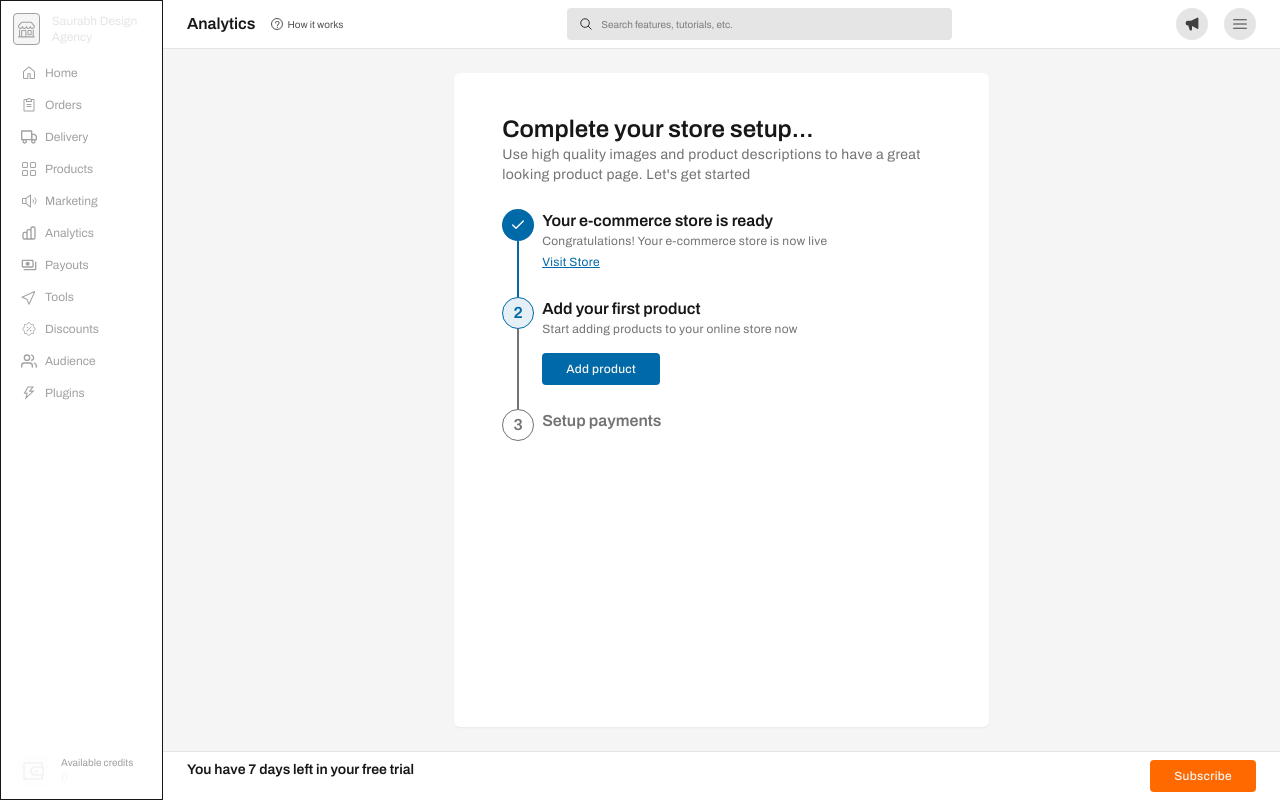
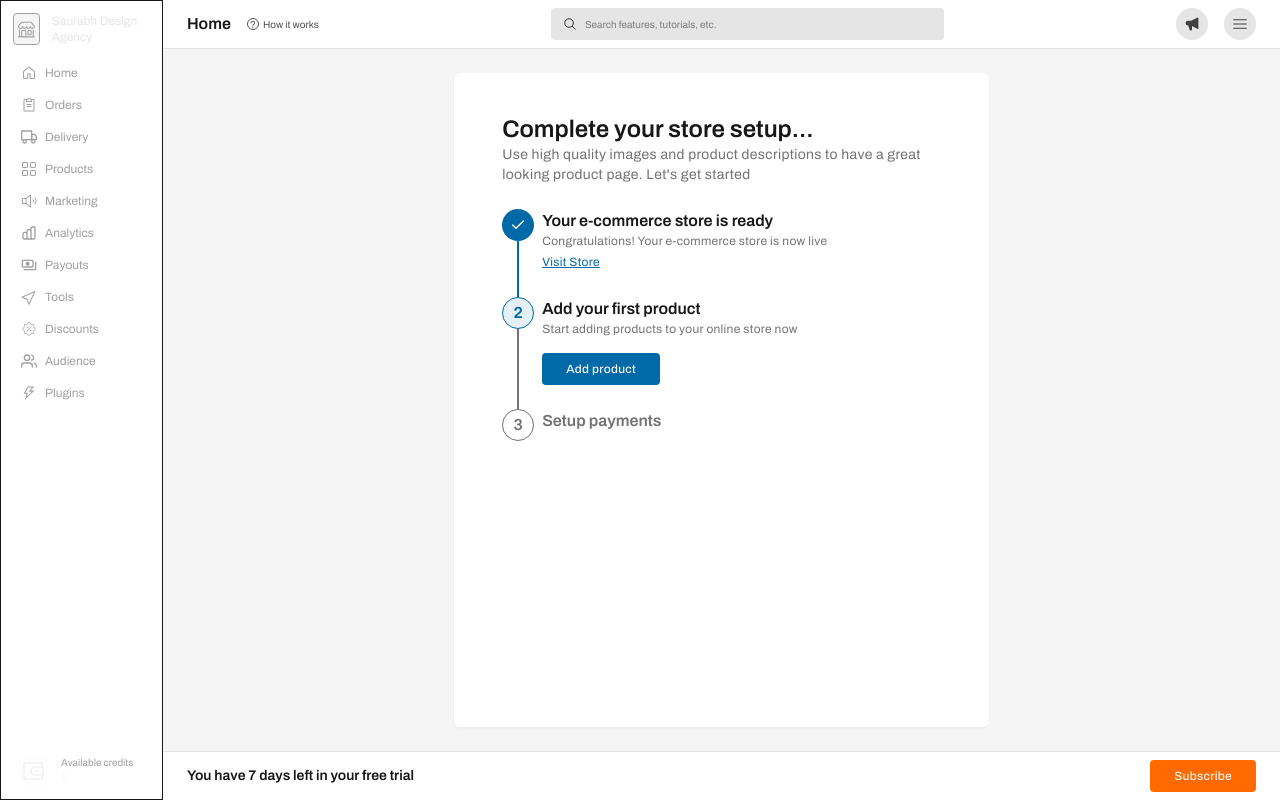
Before and after one commit to vishy312/dukan-clone, a Next.js app: page / in a window 1280 px wide. Built offline with nearby package versions, Linux system fonts and the light colour scheme.

Commit message:
active screen in header added

```diff
--- a/app/components/footer.tsx
+++ b/app/components/footer.tsx
@@ -3,7 +3,7 @@ import Button from "./button";
 
 const Footer = () => {
   return (
-    <footer className="flex justify-between items-start px-6 py-2 h-12">
+    <footer className="flex justify-between items-center px-6 py-2 h-12">
       <span className="text-primary text-sm font-semibold ">
         You have 7 days left in your free trial
       </span>
--- a/app/components/header.tsx
+++ b/app/components/header.tsx
@@ -1,13 +1,20 @@
+"use client";
+
 import React from "react";
 import { HiSpeakerphone } from "react-icons/hi";
 import { IoSearchOutline } from "react-icons/io5";
 import { RxHamburgerMenu } from "react-icons/rx";
+import { navMap } from "../utils/navMap";
+import { usePathname } from "next/navigation";
 
 const Header = () => {
+  const activeNavPath = usePathname();
+  const activeNav = navMap[activeNavPath];
+
   return (
     <header className="flex justify-between px-6 py-2 h-12">
       <div className="flex items-center gap-4 grow">
-        <div className="text-primary font-semibold ">Analytics</div>
+        <div className="text-primary font-semibold ">{activeNav}</div>
         <div className="flex text-neutral-600 text-xss items-center gap-1 cursor-pointer">
           <span className="border border-neutral-600 size-3 rounded-full flex items-center justify-center">
             ?
--- a/app/components/sidebar.tsx
+++ b/app/components/sidebar.tsx
@@ -57,7 +57,9 @@ const Sidebar = () => {
                               ? "text-neutral-200"
                               : ""
                           }`}
-                          onClick={() => setSelectedSubitem(subitem.title)}
+                          onClick={() => {
+                            setSelectedSubitem(subitem.title);
+                          }}
                         >
                           {subitem.title}
                         </li>
--- /dev/null
+++ b/app/utils/navMap.ts
@@ -0,0 +1,31 @@
+export const navMap: Record<string, string> = {
+  "/": "Home",
+
+  "/orders": "Orders",
+  "/orders/all-orders": "Orders",
+  "/orders/all-abandoned-orders": "Orders",
+
+  "/delivery": "Delivery",
+
+  "/products": "Products",
+  "/products/all-products": "Products",
+  "/products/category": "Products",
+  "/products/inventory": "Products",
+
+  "/marketing": "Marketing",
+
+  "/analytics": "Analytics",
+  "/analytics/sales": "Analytics",
+  "/analytics/traffic": "Analytics",
+  "/analytics/products": "Analytics",
+
+  "/payouts": "Payouts",
+
+  "/tools": "Tools",
+
+  "/discounts": "Discounts",
+
+  "/audience": "Audience",
+
+  "/plugins": "Plugins",
+};
```
